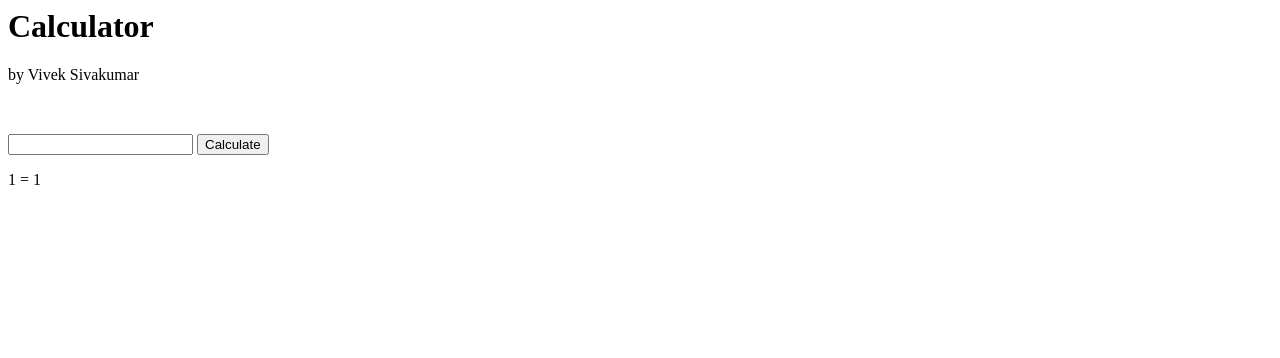
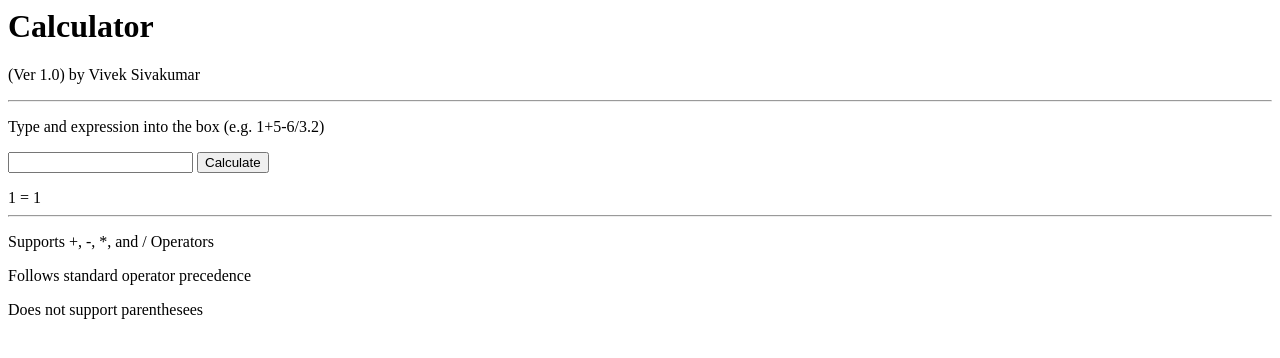
Before and after one commit to vivsiv/database-systems, a PHP site: page /calculator.php?expr=1 in a window 1280 px wide. Shown: the top 358 px of the page. Run offline with PHP 8.4, Linux system fonts and the light colour scheme; data that the repository does not hold is empty.

Commit message:
1a) clean up html

```diff
--- a/calculator.php
+++ b/calculator.php
@@ -1,6 +1,8 @@
 <h1>Calculator</h1>
-<p>by Vivek Sivakumar</p>
-<br/>
+<p>(Ver 1.0) by Vivek Sivakumar</p>
+<hr/>
+
+<p>Type and expression into the box (e.g. 1+5-6/3.2)</p>
 
 <p>
 <form action="calculator.php" method="GET">
@@ -40,3 +42,8 @@
 	}
 
 ?>
+<hr/>
+
+<p>Supports +, -, *, and / Operators</p>
+<p>Follows standard operator precedence</p>
+<p>Does not support parenthesees</p>
```
